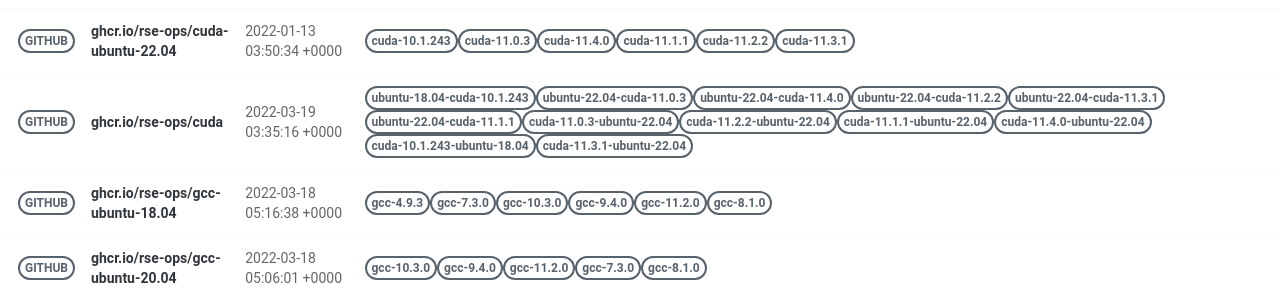
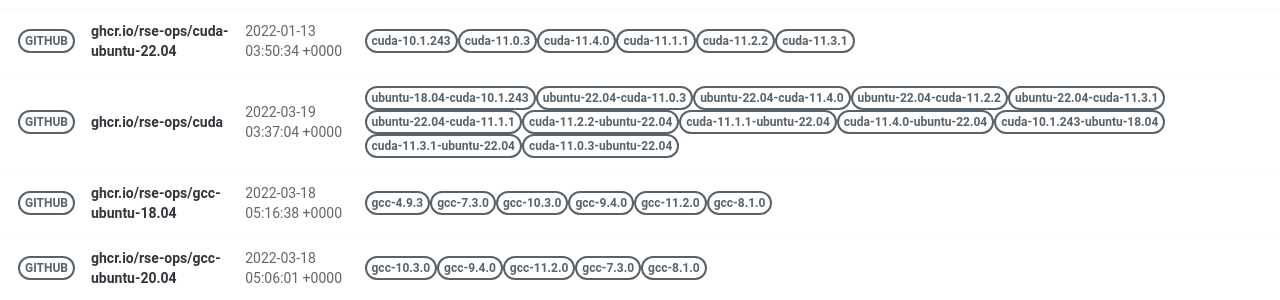
Before and after one commit to rse-ops/docker-images, a Jekyll site: the page built from pages/index.md, in a window 1280 px wide. Shown: the part 421-721 px from the top of the page. Built offline with Jekyll 4.4.1, drawn with Linux system fonts in a browser that asks for light colours; nearby versions of some CDN libraries.

Commit message:
Automated push to update library 2022-03-19

```diff
--- a/_library/ghcr.io-rse-ops-cuda.md
+++ b/_library/ghcr.io-rse-ops-cuda.md
@@ -1,7 +1,7 @@
 ---
 layout: container
 name: ghcr.io/rse-ops/cuda
-updated_at: 2022-03-19 03:35:16.058673
+updated_at: 2022-03-19 03:37:04.095382
 
 
 container_url: https://github.com/orgs/rse-ops/packages/container/package/cuda
@@ -42,5 +39,8 @@ versions:
  - tag: cuda-11.3.1-ubuntu-22.04
    dockerfile: https://github.com/rse-ops/docker-images/blob/main/ubuntu/cuda/Dockerfile
    manifest: https://crane.ggcr.dev/manifest/ghcr.io/rse-ops/cuda:cuda-11.3.1-ubuntu-22.04
+ - tag: cuda-11.0.3-ubuntu-22.04
+   dockerfile: https://github.com/rse-ops/docker-images/blob/main/ubuntu/cuda/Dockerfile
+   manifest: https://crane.ggcr.dev/manifest/ghcr.io/rse-ops/cuda:cuda-11.0.3-ubuntu-22.04
 
 ---
```
Also changed, not shown: other parts of _library/ghcr.io-rse-ops-cuda.md (+0 -3 lines).
